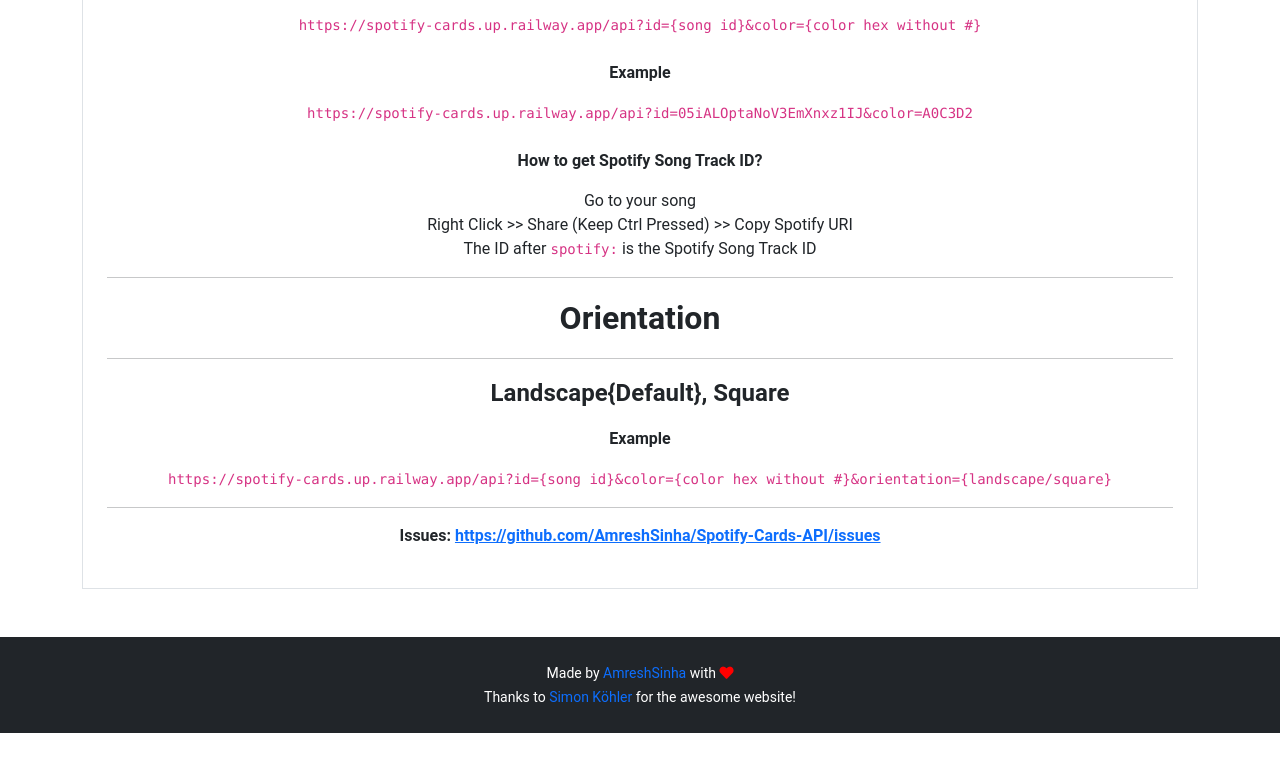
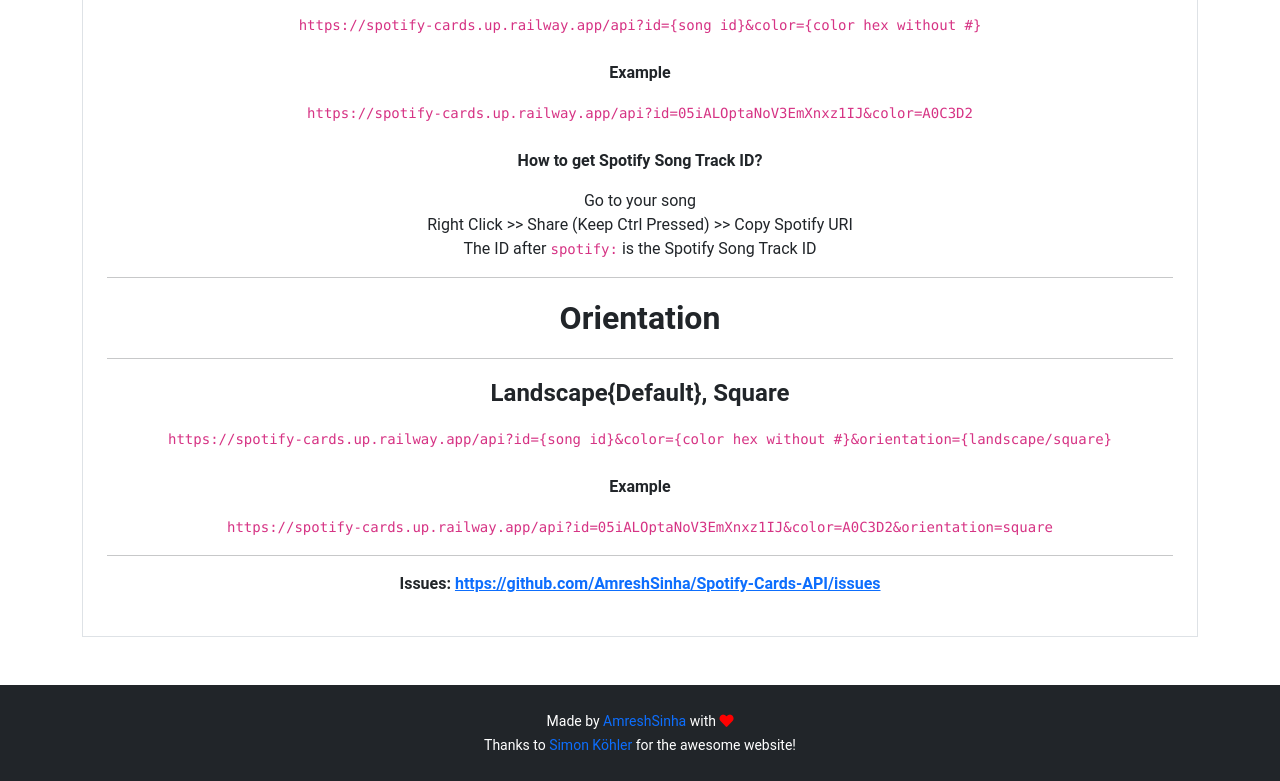
Before and after one commit to AmreshSinha/Spotify-Cards-API, a website: page public/index.html in a window 1280 px wide. Shown: the part 1432-2213 px from the top of the page. Before the commit the page ends 2165 px from the top, so only its background shows below. Drawn offline with nearby package versions, Linux system fonts and the light colour scheme.

Commit message:
😎Fix Some Areas😷

```diff
--- a/public/index.html
+++ b/public/index.html
@@ -163,8 +163,11 @@
         <p class="fw-bolder fs-2">Orientation</p>
         <hr />
         <p class="fw-bold fs-4">Landscape{Default}, Square</p>
+        <code>https://spotify-cards.up.railway.app/api?id={song id}&color={color hex without #}&orientation={landscape/square}</code>
+        <br />
+        <br />
         <p class="fw-bold fs-6">Example</p>
-        <code>https://spotify-cards.up.railway.app/api?id={song id}&color={color hex without #}&orientation={landscape/square}</code>
+        <code>https://spotify-cards.up.railway.app/api?id=05iALOptaNoV3EmXnxz1IJ&color=A0C3D2&orientation=square</code>
         <hr />
         <p class="fw-bold">
           Issues:
```
